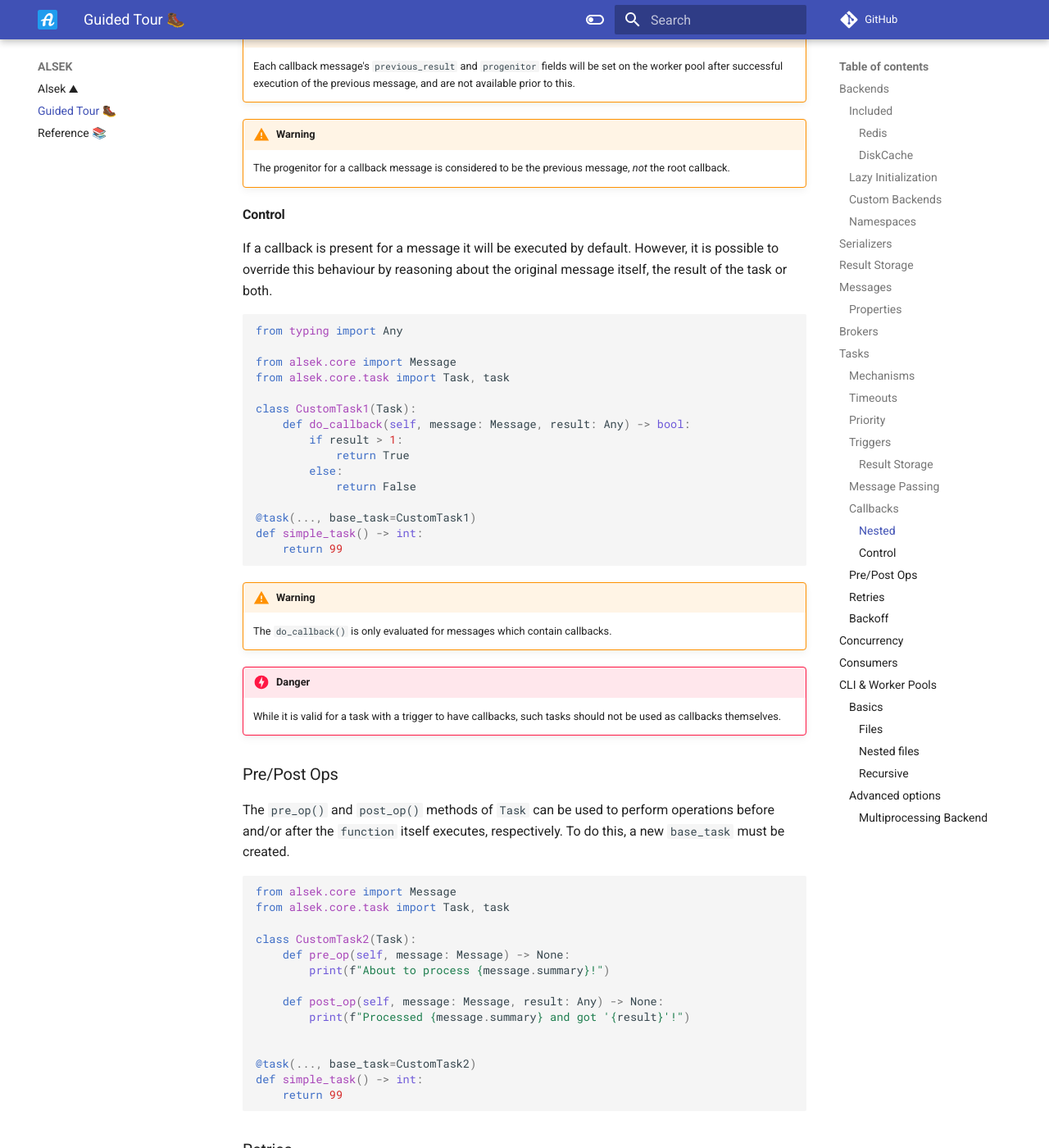
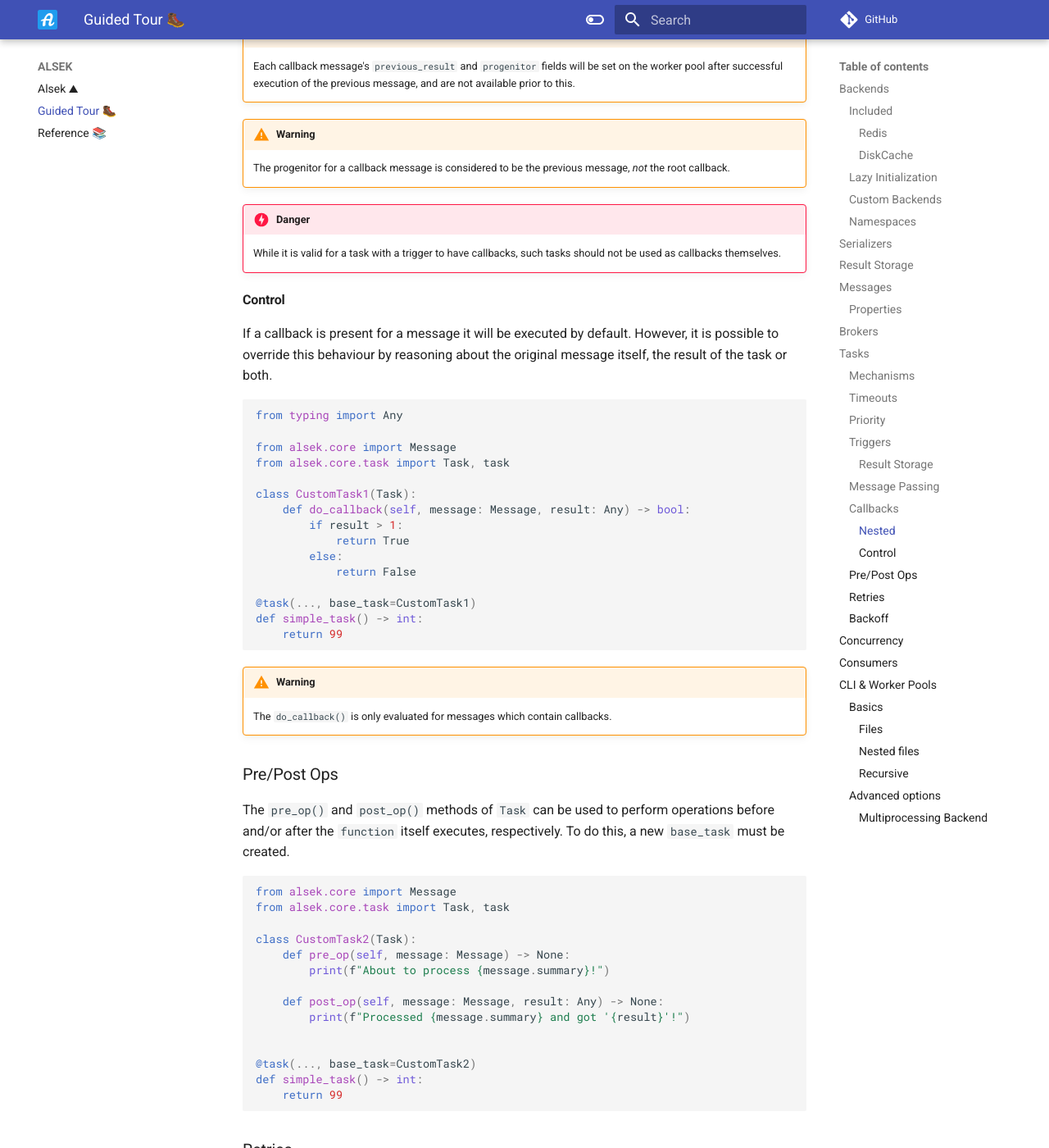
Before and after one commit to TariqAHassan/alsek, an MkDocs documentation site: the page built from docs/guided_tour.md, in a window 1280 px wide and 1400 px high, scrolled down 11753 px. Shown: the whole window at 82% size. Built offline with MkDocs 1.6.1 and Material for MkDocs 9.7.7, drawn with Linux system fonts in a browser that asks for light colours; comment, search, counter and statistics services are not loaded; some of the changed lines change nothing that is shown.

Commit message:
Fix order

```diff
--- a/docs/guided_tour.md
+++ b/docs/guided_tour.md
@@ -591,6 +591,9 @@ _identical_.
     The progenitor for a callback message is considered to be the previous message,
     *not* the root callback.
 
+!!! danger
+    While it is valid for a task with a trigger to have callbacks,
+    such tasks should not be used as callbacks themselves.
 
 #### Control
 
@@ -618,10 +621,6 @@ def simple_task() -> int:
 
 !!! warning
     The `do_callback()` is only evaluated for messages which contain callbacks.
-
-!!! danger
-    While it is valid for a task with a trigger to have callbacks,
-    such tasks should not be used as callbacks themselves.
 
 ### Pre/Post Ops
 
```
